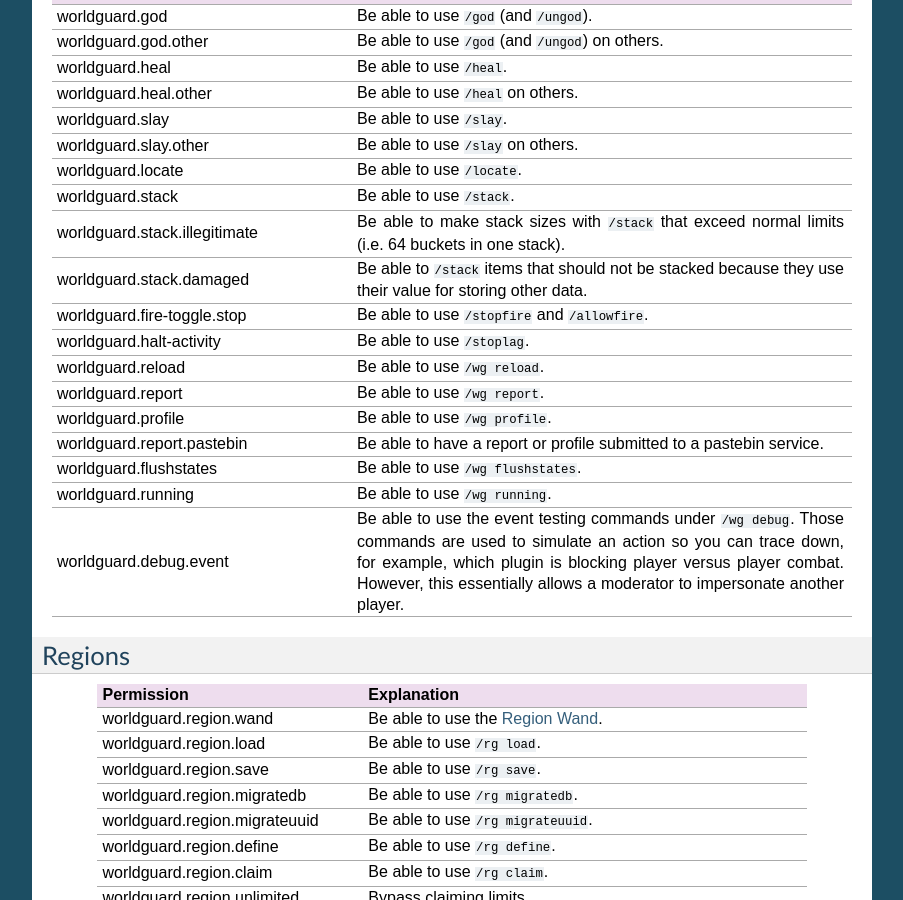
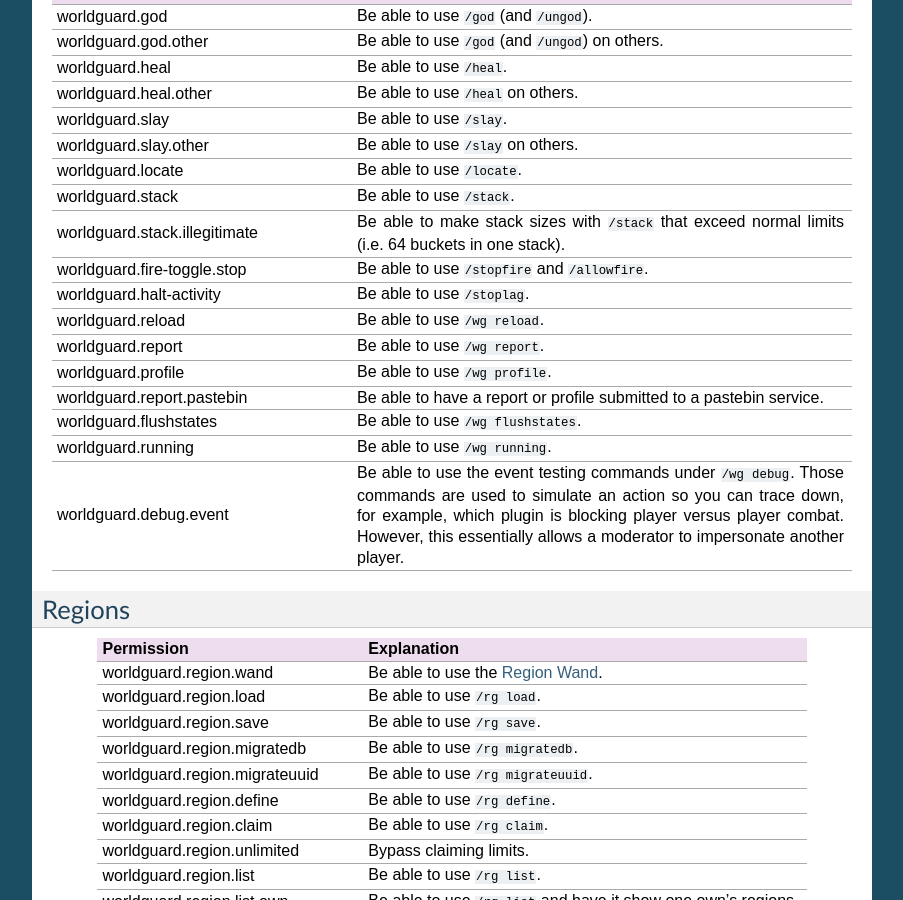
Before and after one commit to aurorasmiles/WorldGuardDocs, a Sphinx documentation site: the page built from source/permissions.rst, in a window 1280 px wide and 900 px high, scrolled down 661 px. Shown: the whole window, without its empty margins (198-1101 px from the left). Built offline with Sphinx 7.4.7, drawn with Linux system fonts in a browser that asks for light colours.

Commit message:
Removed permission to stack damaged items (#26)

```diff
--- a/source/permissions.rst
+++ b/source/permissions.rst
@@ -39,7 +39,6 @@
     worldguard.locate,"Be able to use ``/locate``."
     worldguard.stack,"Be able to use ``/stack``."
     worldguard.stack.illegitimate,"Be able to make stack sizes with ``/stack`` that exceed normal limits (i.e. 64 buckets in one stack)."
-    worldguard.stack.damaged,"Be able to ``/stack`` items that should not be stacked because they use their value for storing other data."
     worldguard.fire-toggle.stop,"Be able to use ``/stopfire`` and ``/allowfire``."
     worldguard.halt-activity,"Be able to use ``/stoplag``."
     worldguard.reload,"Be able to use ``/wg reload``."
```
